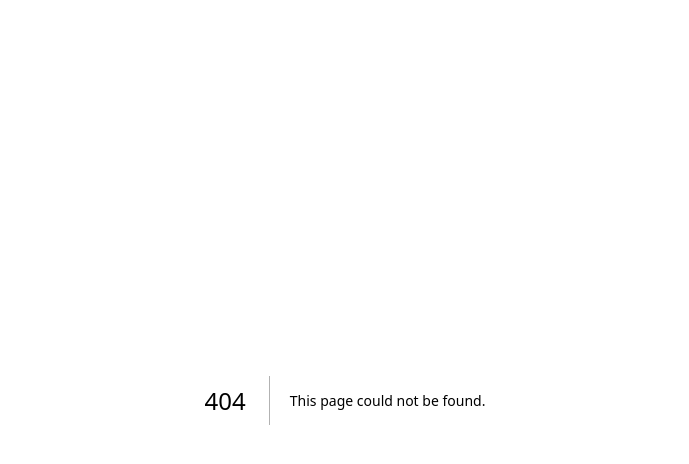
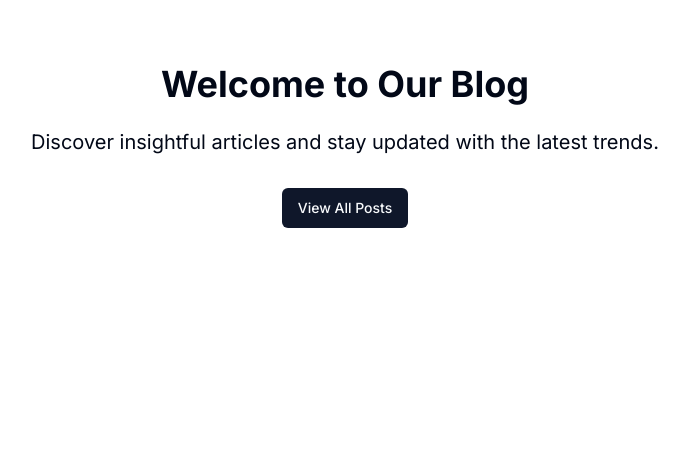
Before and after one commit to ukeSJTU/minerva, a Next.js app: page / in a window 1280 px wide. Before the commit this address had no page. Shown: the top 464 px of the page, without its empty margins (295-984 px from the left). Built offline with nearby package versions, Linux system fonts and the light colour scheme.

Commit message:
feat(ui): :sparkles: implement new placeholding homepage

```diff
--- /dev/null
+++ b/src/app/page.tsx
@@ -0,0 +1,16 @@
+import Link from "next/link";
+import { Button } from "@/components/ui/button";
+
+export default function Home() {
+  return (
+    <main className="container mx-auto px-4 py-16 text-center">
+      <h1 className="text-4xl font-bold mb-6">Welcome to Our Blog</h1>
+      <p className="text-xl mb-8">
+        Discover insightful articles and stay updated with the latest trends.
+      </p>
+      <Button asChild>
+        <Link href="/posts">View All Posts</Link>
+      </Button>
+    </main>
+  );
+}
```
